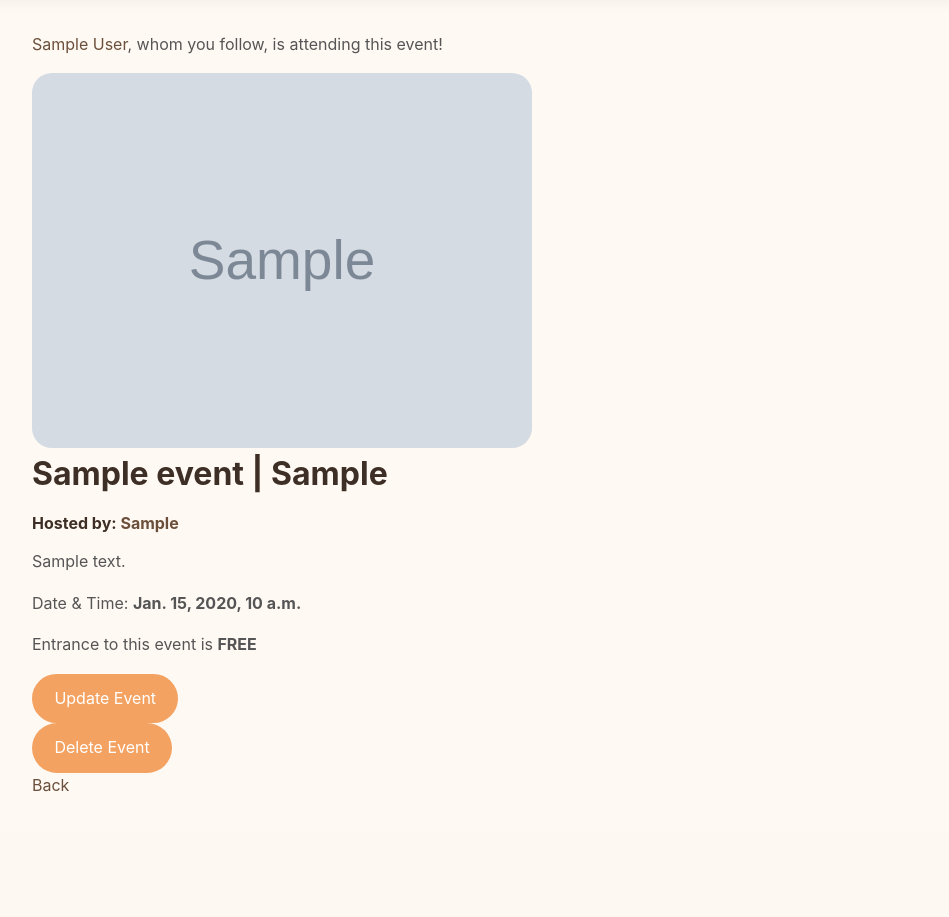
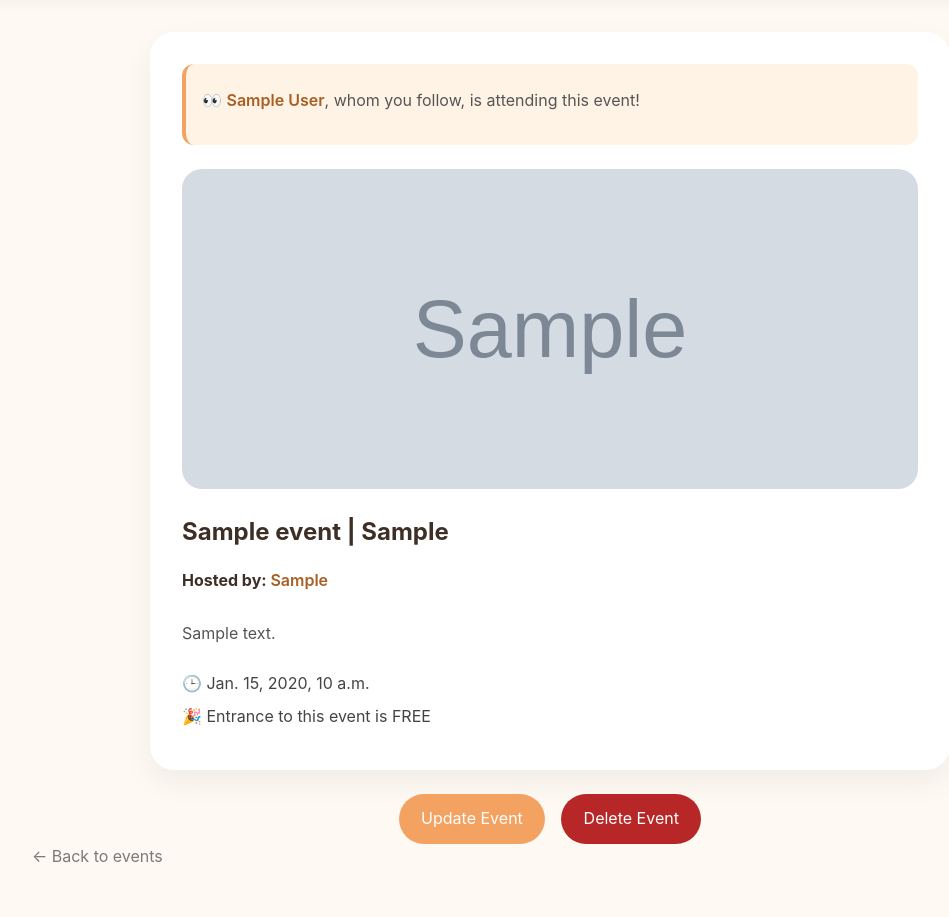
Before and after one commit to abeer-rozba/furreal-friends, a Django app: page /events/1 in a window 1280 px wide. Shown: the part 83-1000 px from the top of the page, without its empty margins (90-1039 px from the left). Before the commit the page ends 875 px from the top, so only its background shows below. Run offline with Django 5.2, Linux system fonts and the light colour scheme; a user stored in the database is signed in; tables that the repository leaves empty hold one stand-in row (values such as "Sample post"); grey boxes marked "Sample" are stand-in pictures.

Commit message:
finish event details styling

```diff
--- a/main_app/templates/pet-events/event-details.html
+++ b/main_app/templates/pet-events/event-details.html
@@ -1,39 +1,53 @@
 {% extends "base.html" %}
 
 {% block content %}
+  <section class="event-detail-card card">
     {% if followed_attendees %}
+      <div class="event-alert">
         {% for attendee in followed_attendees  %}
-      <p><a href="/community/{{attendee.id}}">{{attendee.first_name}} {{attendee.last_name}}</a>, whom you follow, is attending this event!</p>
+          <p> 👀 <a href="/community/{{attendee.id}}"> {{attendee.first_name}} {{attendee.last_name}}</a>, whom you follow, is attending this event!</p>
         {% endfor %}
+      </div>
     {% endif %}
-  <img src="{{event.image}}" width="500px">
-  <h1>{{event.title}} | {{event.location}}</h1>
-  <h4>Hosted by: <a href="/community/{{event.host.id}}">{{event.host}}</a></h4>
-  <p>{{event.description}}</p>
-  <p>Date & Time: <b>{{event.date_time}}</b></p>
+    <img src="{{event.image}}" class="event-detail-image" alt="{{event.title}}">
+    <h1 class="event-title">{{event.title}} | {{event.location}}</h1>
+    <h4>Hosted by: <a href="/community/{{event.host.id}}" class="event-host">{{event.host}}</a></h4>
+    <p class="event-description">{{event.description}}</p>
+    <p class="event-meta">🕒 {{event.date_time}}</p>
     {% if event.hasFees %}
-  <p>Entry Fee: <b>{{event.price}} BD</b></p>
+    <p class="event-fee">💰 Entry Fee: {{event.price}} BD</p>
     {% else %}
-  <p>Entrance to this event is <b>FREE</b></p>
+    <p class="event-free">🎉 Entrance to this event is FREE</p>
     {% endif %}
+
+  </section>
+
+
+
   {% if event.host.id == user.owner.id %}
+    <div class="event-actions">
       <form action="/events/{{event.id}}/update">
         {% csrf_token %}
         <button>Update Event</button>
       </form>
       <form action="/events/{{event.id}}/delete" method="POST">
         {% csrf_token %}
-    <button>Delete Event</button>
+        <button class="btn-danger">Delete Event</button>
       </form>
+    </div>
   {% else %}
+    <div class="event-actions">
       <form action="/events/{{event.id}}/register/" method="POST">
     {% csrf_token %}
     {% if user.owner in event.attendees.all %}
-      <button type="submit">Unregister</button>
+      <button type="submit" class="btn-secondary">Unregister</button>
     {% else %}
-      <button type="submit">Register</button>
+      <button type="submit" class="btn-primary">Register</button>
     {% endif %}
   </form>
+  </div>
   {% endif %}
-  <a href="/events/">Back</a>
+  <a href="/events/" class="back-link">← Back to events</a>
+
+
 {% endblock content %}
--- a/static/css/style.css
+++ b/static/css/style.css
@@ -369,6 +369,67 @@ form {
   margin-bottom: 0.3rem;
 }
 
+.event-detail-card {
+  max-width: 800px;
+  margin: 0 auto;
+  padding: 2rem;
+}
+
+.event-detail-image {
+  width: 100%;
+  height: 320px;
+  object-fit: cover;
+  border-radius: 20px;
+  margin-bottom: 1.5rem;
+}
+
+.event-title {
+  margin-bottom: 0.5rem;
+}
+
+.event-host {
+  color: #7a7a7a;
+  margin-bottom: 1rem;
+}
+
+.event-description {
+  margin-bottom: 1.5rem;
+  color: #555;
+}
+
+.event-meta,
+.event-fee,
+.event-free {
+  margin-bottom: 0.5rem;
+  color: #444;
+}
+
+.event-alert {
+  background-color: #fff3e6;
+  border-left: 4px solid #f4a261;
+  padding: 1rem;
+  border-radius: 12px;
+  margin-bottom: 1.5rem;
+  color: #5a4636;
+}
+
+.event-actions {
+  display: flex;
+  justify-content: center;
+  gap: 1rem;
+  margin-top: 1.5rem;
+  flex-wrap: wrap;
+}
+
+.btn-danger {
+  background-color: #b82727;
+  color: white;
+}
+
+.btn-danger:hover {
+  background-color: #b56565;
+}
+
 @media (max-width: 768px) {
   .navbar {
     flex-direction: column;
```
Lines whose indentation alone changed are shown as unchanged.
